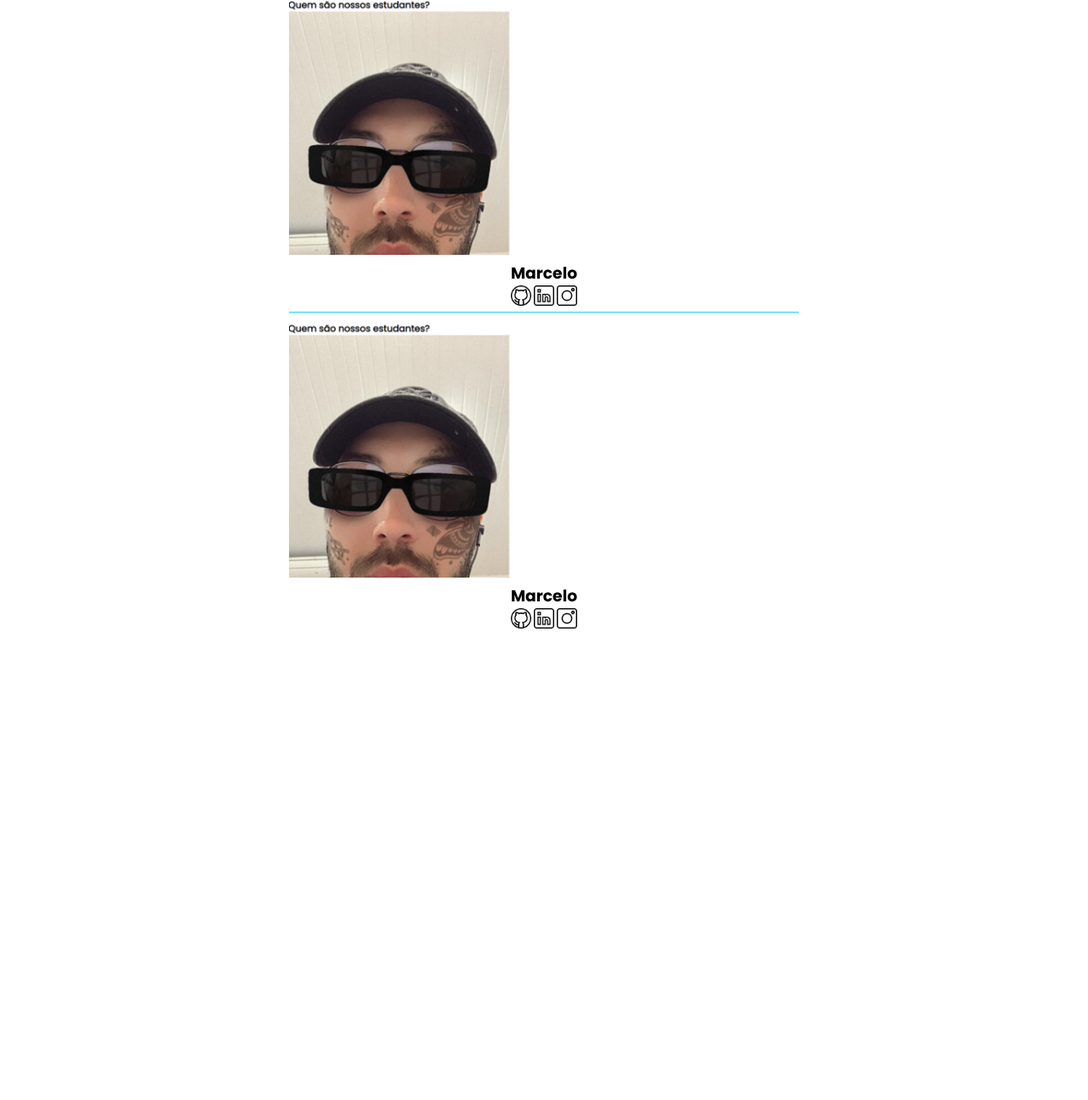
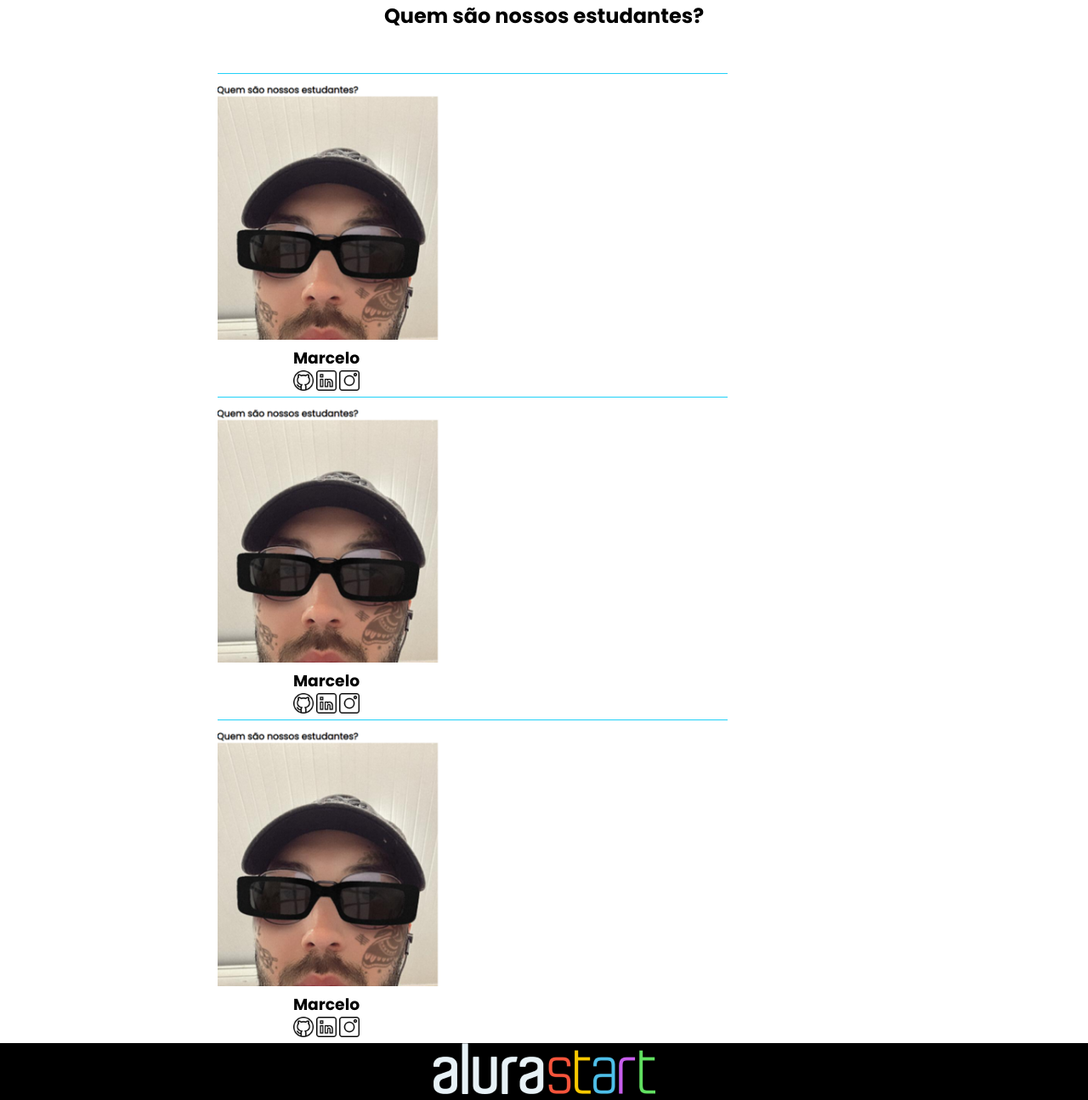
Before and after one commit to Adrian5579/MR.-ESTRALA-TCHEKA, a plain HTML site: page index.html in a window 1280 px wide. Shown: the part 365-1660 px from the top of the page at 85% size. Before the commit the page ends 1112 px from the top, so only its background shows below. Drawn offline with Linux system fonts and the light colour scheme.

Commit message:
site finalizado

```diff
--- a/index.html
+++ b/index.html
@@ -28,12 +28,15 @@
 </section>
 <section class="estudante">
          <h2 class="estudante-titulo">Quem são nossos estudantes?</h2>
+         <div class="estudante-todos">
+         <span></span>
+         <div class="estudante-div" >
             <div class="estudante-div" >
                <img class="cara-do-alura" src="marcelo.png" alt="foto do marcelo"         <img class="cara-do-alura" src="marcelo.png" alt="foto do marcelo">
                <h3 class="estudante-nome" >Marcelo</h3>
-            <img class="estudante-icone" src="github.png" alt="icone github">
-            <img class="estudante-icone" src="linkedin.png" alt="icone linkedin">
-            <img class="estudante-icone" src="instagram.png" alt="icon indtsgram">
+              <a href="https://github.com/Adrian5579"><img class="estudante-icone" src="github.png" alt="icone github"></a>
+              <a href="https://linkedin.com/marcelopaludetto"> <img class="estudante-icone" src="linkedin.png" alt="icone linkedin"></a>
+              <a href="https://instagram.com/marcelopaludetto"> <img class="estudante-icone" src="instagram.png" alt="icon indtsgram"></a>
                </div>
 
                <div class="estudante-div" >
@@ -43,9 +46,22 @@
                   <img class="estudante-icone" src="linkedin.png" alt="icone linkedin">
                   <img class="estudante-icone" src="instagram.png" alt="icon indtsgram">
                </div>
+               <div class="estudante-div" >
+                  <img class="cara-do-alura" src="marcelo.png" alt="foto do marcelo"         <img class="cara-do-alura" src="marcelo.png" alt="foto do marcelo">
+                  <h3 class="estudante-nome" >Marcelo</h3>
+                  <img class="estudante-icone" src="github.png" alt="icone github">
+                  <img class="estudante-icone" src="linkedin.png" alt="icone linkedin">
+                  <img class="estudante-icone" src="instagram.png" alt="icon indtsgram">
+               </div>
+
+
+            </div>
 
 </section>
+<footer class="rodape">
 
+<img class="rodape-imagem" src="alurastart logo 1.png" alt="logo da alura start">
+</footer>
 
 </body>
 </html>
--- a/style.css
+++ b/style.css
@@ -52,3 +52,19 @@ body{
 .estudante-div{
     text-align: center;
 }
+.estudante-titulo{
+    text-align: center;
+    padding: 50px 0;
+}
+.estudante-todos{
+    display: grid;
+    grid-template-columns: 20% 20% 20% 20% 20%;
+}
+.rodape{
+    background-color: black;
+    text-align: center;
+}
+.rodape-imagem{
+    height: 60px;
+    padding: 12px o;
+}
```
Lines whose indentation alone changed are shown as unchanged.
